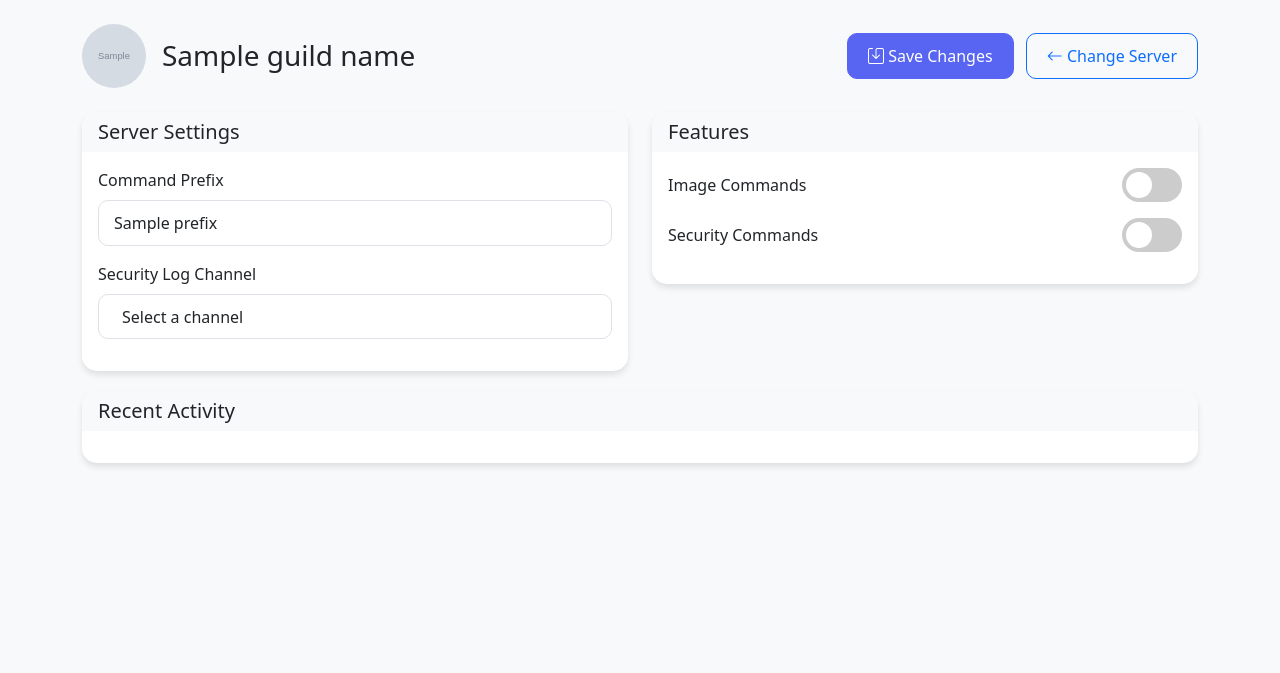
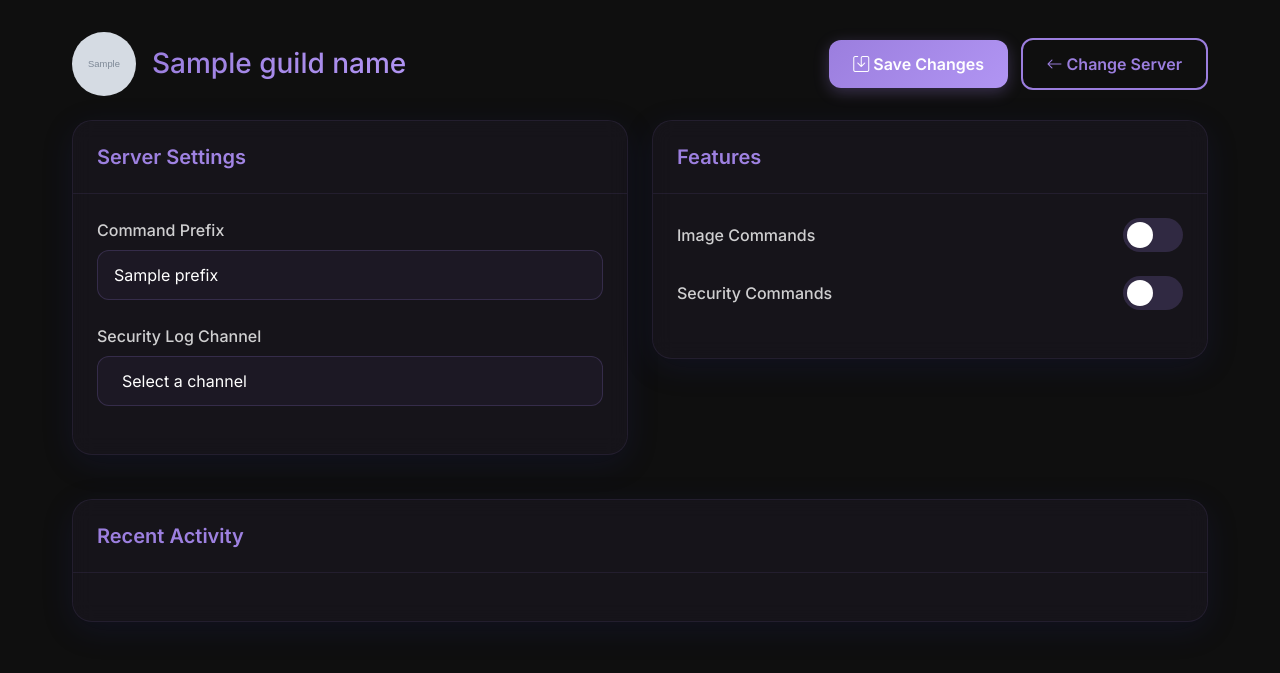
Before and after one commit to LyrdSouth/wispdashboard, a Flask app: template dashboard/templates/dashboard.html in a window 1280 px wide. Shown: the top 673 px of the page. Run offline with Flask 3, Linux system fonts and the light colour scheme; the template is opened without the code that fills it: most values are stand-ins (such as "Sample title", 1, 10 or a date in 2020); grey boxes marked "Sample" are stand-in pictures; some libraries are stand-ins or nearby versions.

Commit message:
Redesign dashboard with modern purple theme and improve settings saving

```diff
--- a/dashboard/templates/dashboard.html
+++ b/dashboard/templates/dashboard.html
@@ -9,51 +9,111 @@
     <link href="https://cdn.jsdelivr.net/npm/select2@4.1.0-rc.0/dist/css/select2.min.css" rel="stylesheet">
     <link href="https://cdn.jsdelivr.net/npm/select2-bootstrap-5-theme@1.3.0/dist/select2-bootstrap-5-theme.min.css" rel="stylesheet">
     <link href="https://cdnjs.cloudflare.com/ajax/libs/toastr.js/latest/toastr.min.css" rel="stylesheet">
+    <link href="https://fonts.googleapis.com/css2?family=Inter:wght@400;500;600;700&display=swap" rel="stylesheet">
     <style>
+        body {
+            font-family: 'Inter', sans-serif;
+            background: #0f0f0f;
+            color: #fff;
+        }
+
+        .container {
+            max-width: 1200px;
+            padding: 2rem;
+        }
+
         .card {
-            border-radius: 15px;
-            box-shadow: 0 4px 6px rgba(0, 0, 0, 0.1);
+            border-radius: 20px;
+            background: rgba(155, 126, 222, 0.05);
+            backdrop-filter: blur(10px);
+            border: 1px solid rgba(155, 126, 222, 0.1);
             margin-bottom: 20px;
+            box-shadow: 0 8px 32px 0 rgba(31, 38, 135, 0.15);
+        }
+
+        .card-header {
+            background: transparent;
+            border-bottom: 1px solid rgba(155, 126, 222, 0.1);
+            padding: 1.5rem;
+        }
+
+        .card-body {
+            padding: 1.5rem;
+        }
+
+        .card-title {
+            color: #9B7EDE;
+            font-weight: 600;
+            background: linear-gradient(135deg, #9B7EDE 0%, #B195F3 100%);
+            -webkit-background-clip: text;
+            -webkit-text-fill-color: transparent;
+            margin: 0;
+        }
+
+        .form-control, .form-select, .select2-container--bootstrap-5 .select2-selection {
+            background: rgba(155, 126, 222, 0.05);
+            border: 1px solid rgba(155, 126, 222, 0.2);
+            border-radius: 12px;
+            color: #fff;
+            padding: 12px 16px;
+            transition: all 0.3s ease;
+        }
+
+        .form-control:focus, .form-select:focus {
+            background: rgba(155, 126, 222, 0.1);
+            border-color: rgba(155, 126, 222, 0.5);
+            box-shadow: 0 0 0 0.25rem rgba(155, 126, 222, 0.25);
+            color: #fff;
+        }
+
+        .form-label {
+            color: rgba(255, 255, 255, 0.8);
+            font-weight: 500;
+            margin-bottom: 0.5rem;
+        }
+
+        .btn {
+            border-radius: 12px;
+            padding: 12px 24px;
+            font-weight: 600;
+            transition: all 0.3s ease;
+        }
+
+        .btn-primary {
+            background: linear-gradient(135deg, #9B7EDE 0%, #B195F3 100%);
             border: none;
+            box-shadow: 0 4px 15px rgba(155, 126, 222, 0.3);
         }
-        .card-header {
-            background-color: #f8f9fa;
-            border-bottom: none;
-            border-radius: 15px 15px 0 0 !important;
+
+        .btn-primary:hover {
+            background: linear-gradient(135deg, #8B6ECE 0%, #A185E3 100%);
+            transform: translateY(-2px);
+            box-shadow: 0 6px 20px rgba(155, 126, 222, 0.4);
         }
-        .form-control, .form-select {
-            border-radius: 10px;
-            border: 1px solid #dee2e6;
-            padding: 10px 15px;
+
+        .btn-outline-primary {
+            border: 2px solid #9B7EDE;
+            color: #9B7EDE;
         }
-        .form-control:focus, .form-select:focus {
-            border-color: #86b7fe;
-            box-shadow: 0 0 0 0.25rem rgba(13, 110, 253, 0.25);
+
+        .btn-outline-primary:hover {
+            background: linear-gradient(135deg, #9B7EDE 0%, #B195F3 100%);
+            border-color: transparent;
         }
-        .btn {
-            border-radius: 10px;
-            padding: 10px 20px;
-            font-weight: 500;
-        }
-        .btn-primary {
-            background-color: #5865F2;
-            border-color: #5865F2;
-        }
-        .btn-primary:hover {
-            background-color: #4752c4;
-            border-color: #4752c4;
-        }
+
         .feature-toggle {
             position: relative;
             display: inline-block;
             width: 60px;
             height: 34px;
         }
+
         .feature-toggle input {
             opacity: 0;
             width: 0;
             height: 0;
         }
+
         .slider {
             position: absolute;
             cursor: pointer;
@@ -61,10 +121,11 @@
             left: 0;
             right: 0;
             bottom: 0;
-            background-color: #ccc;
+            background: rgba(155, 126, 222, 0.2);
             transition: .4s;
             border-radius: 34px;
         }
+
         .slider:before {
             position: absolute;
             content: "";
@@ -72,53 +133,88 @@
             width: 26px;
             left: 4px;
             bottom: 4px;
-            background-color: white;
+            background: #fff;
             transition: .4s;
             border-radius: 50%;
         }
+
         input:checked + .slider {
-            background-color: #5865F2;
+            background: linear-gradient(135deg, #9B7EDE 0%, #B195F3 100%);
         }
+
         input:checked + .slider:before {
             transform: translateX(26px);
         }
-        .toast-container {
-            position: fixed;
-            top: 20px;
-            right: 20px;
-            z-index: 1000;
+
+        .activity-item {
+            padding: 1rem;
+            border-bottom: 1px solid rgba(155, 126, 222, 0.1);
+            transition: all 0.3s ease;
         }
-        .select2-container--bootstrap-5 .select2-selection {
-            border-radius: 10px;
-            border: 1px solid #dee2e6;
+
+        .activity-item:hover {
+            background: rgba(155, 126, 222, 0.05);
         }
-        .select2-container--bootstrap-5 .select2-selection--single {
-            height: 45px;
-            padding: 10px 15px;
-        }
-        .activity-item {
-            padding: 10px;
-            border-bottom: 1px solid #eee;
-        }
+
         .activity-item:last-child {
             border-bottom: none;
         }
+
         .activity-time {
-            font-size: 0.8rem;
-            color: #72767d;
+            font-size: 0.875rem;
+            color: rgba(255, 255, 255, 0.5);
         }
+
         .activity-message {
             margin: 0;
-            color: #2f3136;
+            color: rgba(255, 255, 255, 0.9);
+        }
+
+        .select2-container--bootstrap-5 .select2-selection {
+            background: rgba(155, 126, 222, 0.05);
+            border: 1px solid rgba(155, 126, 222, 0.2);
+        }
+
+        .select2-container--bootstrap-5 .select2-selection--single {
+            height: auto;
+        }
+
+        .select2-container--bootstrap-5 .select2-selection__rendered {
+            color: #fff;
+        }
+
+        .select2-container--bootstrap-5 .select2-dropdown {
+            background: #1a1a1a;
+            border: 1px solid rgba(155, 126, 222, 0.2);
+            border-radius: 12px;
+            box-shadow: 0 8px 32px 0 rgba(31, 38, 135, 0.15);
+        }
+
+        .select2-container--bootstrap-5 .select2-results__option {
+            color: #fff;
+            padding: 10px 16px;
+        }
+
+        .select2-container--bootstrap-5 .select2-results__option--highlighted {
+            background: rgba(155, 126, 222, 0.2);
+        }
+
+        .select2-container--bootstrap-5 .select2-selection__arrow {
+            display: none;
+        }
+
+        /* Toast Styling */
+        .toast-success {
+            background: linear-gradient(135deg, #9B7EDE 0%, #B195F3 100%) !important;
         }
     </style>
 </head>
-<body class="bg-light">
-    <div class="container py-4">
+<body>
+    <div class="container">
         <div class="d-flex justify-content-between align-items-center mb-4">
             <div class="d-flex align-items-center">
                 <img src="{{ guild_icon_url }}" alt="{{ guild_name }}" class="rounded-circle me-3" style="width: 64px; height: 64px;">
-                <h1 class="h3 mb-0">{{ guild_name }}</h1>
+                <h1 class="h3 mb-0" style="background: linear-gradient(135deg, #9B7EDE 0%, #B195F3 100%); -webkit-background-clip: text; -webkit-text-fill-color: transparent;">{{ guild_name }}</h1>
             </div>
             <div>
                 <button class="btn btn-primary me-2" onclick="saveAllSettings()">
@@ -135,15 +231,15 @@
             <div class="col-md-6">
                 <div class="card">
                     <div class="card-header">
-                        <h5 class="card-title mb-0">Server Settings</h5>
+                        <h5 class="card-title">Server Settings</h5>
                     </div>
                     <div class="card-body">
-                        <div class="mb-3">
+                        <div class="mb-4">
                             <label for="prefix" class="form-label">Command Prefix</label>
                             <input type="text" class="form-control" id="prefix" value="{{ settings.prefix }}" maxlength="3">
                         </div>
 
-                        <div class="mb-3">
+                        <div class="mb-4">
                             <label class="form-label">Security Log Channel</label>
                             <select class="form-select" id="logChannel">
                                 <option value="">Select a channel</option>
@@ -162,10 +258,10 @@
             <div class="col-md-6">
                 <div class="card">
                     <div class="card-header">
-                        <h5 class="card-title mb-0">Features</h5>
+                        <h5 class="card-title">Features</h5>
                     </div>
                     <div class="card-body">
-                        <div class="mb-3">
+                        <div class="mb-4">
                             <div class="d-flex justify-content-between align-items-center">
                                 <label class="form-label mb-0">Image Commands</label>
                                 <label class="feature-toggle">
@@ -175,7 +271,7 @@
                             </div>
                         </div>
 
-                        <div class="mb-3">
+                        <div class="mb-4">
                             <div class="d-flex justify-content-between align-items-center">
                                 <label class="form-label mb-0">Security Commands</label>
                                 <label class="feature-toggle">
@@ -190,9 +286,9 @@
         </div>
 
         <!-- Activity Card -->
-        <div class="card">
+        <div class="card mt-4">
             <div class="card-header">
-                <h5 class="card-title mb-0">Recent Activity</h5>
+                <h5 class="card-title">Recent Activity</h5>
             </div>
             <div class="card-body">
                 <div id="activityList">
@@ -211,7 +307,8 @@
         $(document).ready(function() {
             $('#logChannel').select2({
                 theme: 'bootstrap-5',
-                placeholder: 'Select a channel'
+                placeholder: 'Select a channel',
+                dropdownParent: $('#logChannel').parent()
             });
 
             // Configure toastr
@@ -221,6 +318,9 @@
                 "positionClass": "toast-top-right",
                 "timeOut": "3000"
             };
+
+            // Load initial activity
+            loadActivity();
         });
 
         // Save all settings
@@ -236,34 +336,33 @@
                 return;
             }
 
-            // Save prefix
-            fetch(`/api/guild/{{ guild_id }}/prefix`, {
-                method: 'POST',
-                headers: {
-                    'Content-Type': 'application/json'
-                },
-                body: JSON.stringify({ prefix })
-            })
-            .then(() => {
+            // Show loading state
+            const saveBtn = document.querySelector('button[onclick="saveAllSettings()"]');
+            const originalText = saveBtn.innerHTML;
+            saveBtn.innerHTML = '<i class="bi bi-hourglass-split"></i> Saving...';
+            saveBtn.disabled = true;
+
+            // Save all settings
+            Promise.all([
+                // Save prefix
+                fetch(`/api/guild/{{ guild_id }}/prefix`, {
+                    method: 'POST',
+                    headers: { 'Content-Type': 'application/json' },
+                    body: JSON.stringify({ prefix })
+                }),
                 // Save log channel
-                return fetch(`/api/guild/{{ guild_id }}/log-channel`, {
+                fetch(`/api/guild/{{ guild_id }}/log-channel`, {
                     method: 'POST',
-                    headers: {
-                        'Content-Type': 'application/json'
-                    },
+                    headers: { 'Content-Type': 'application/json' },
                     body: JSON.stringify({ channel_id: channelId })
-                });
-            })
-            .then(() => {
+                }),
                 // Save cogs
-                return fetch(`/api/guild/{{ guild_id }}/cogs`, {
+                fetch(`/api/guild/{{ guild_id }}/cogs`, {
                     method: 'POST',
-                    headers: {
-                        'Content-Type': 'application/json'
-                    },
+                    headers: { 'Content-Type': 'application/json' },
                     body: JSON.stringify({ cogs })
-                });
-            })
+                })
+            ])
             .then(() => {
                 toastr.success('All settings saved successfully');
                 loadActivity();
@@ -271,6 +370,11 @@
             .catch(error => {
                 toastr.error('Error saving settings');
                 console.error('Error:', error);
+            })
+            .finally(() => {
+                // Restore button state
+                saveBtn.innerHTML = originalText;
+                saveBtn.disabled = false;
             });
         }
 
@@ -282,32 +386,50 @@
                 const activityList = document.getElementById('activityList');
                 activityList.innerHTML = '';
 
+                if (activity.length === 0) {
+                    activityList.innerHTML = `
+                        <div class="text-center py-4">
+                            <p class="text-muted mb-0">No recent activity</p>
+                        </div>
+                    `;
+                    return;
+                }
+
                 activity.forEach(item => {
                     const time = new Date(item.timestamp).toLocaleString();
                     let message = '';
+                    let icon = '';
 
                     switch(item.action) {
                         case 'prefix_update':
                             message = `Prefix updated to: ${item.data.prefix}`;
+                            icon = 'bi-slash-circle';
                             break;
                         case 'features_update':
                             message = `Features updated: ${item.data.cogs.join(', ')}`;
+                            icon = 'bi-toggles';
                             break;
                         case 'log_channel_update':
                             message = `Log channel updated`;
+                            icon = 'bi-hash';
                             break;
                         case 'command_used':
                             message = `Command used: ${item.data.command}`;
+                            icon = 'bi-terminal';
                             break;
                         default:
                             message = `Unknown action: ${item.action}`;
+                            icon = 'bi-question-circle';
                     }
 
                     const div = document.createElement('div');
                     div.className = 'activity-item';
                     div.innerHTML = `
                         <div class="d-flex justify-content-between align-items-center">
-                            <p class="activity-message mb-0">${message}</p>
+                            <div class="d-flex align-items-center">
+                                <i class="bi ${icon} me-2" style="color: #9B7EDE"></i>
+                                <p class="activity-message mb-0">${message}</p>
+                            </div>
                             <small class="activity-time">${time}</small>
                         </div>
                     `;
@@ -316,11 +438,9 @@
             })
             .catch(error => {
                 console.error('Error loading activity:', error);
+                toastr.error('Error loading activity');
             });
         }
-
-        // Load activity initially
-        loadActivity();
     </script>
 </body>
 </html>
```
